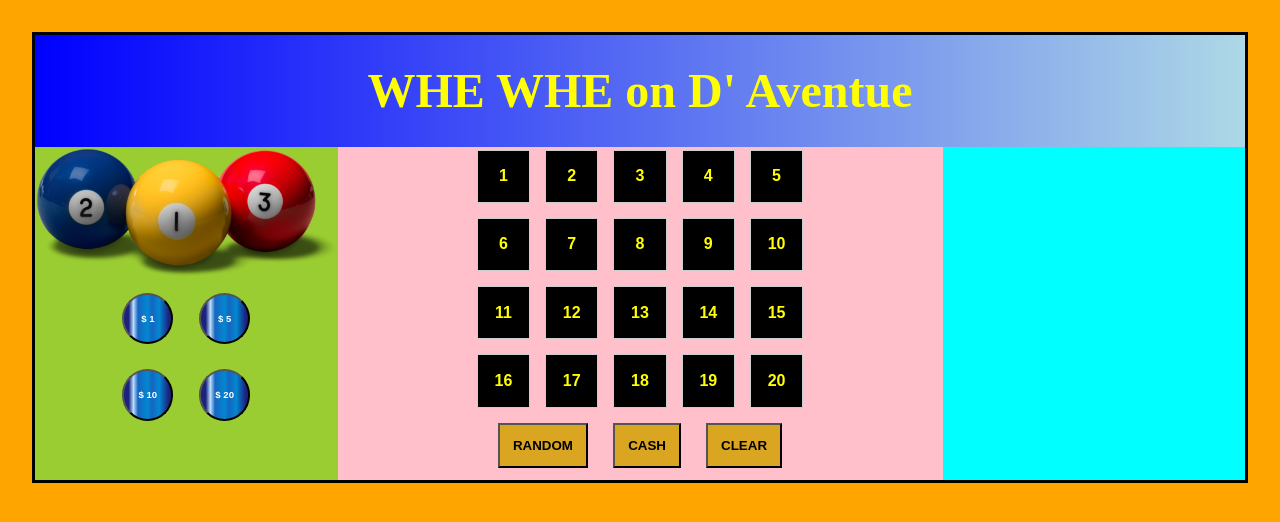
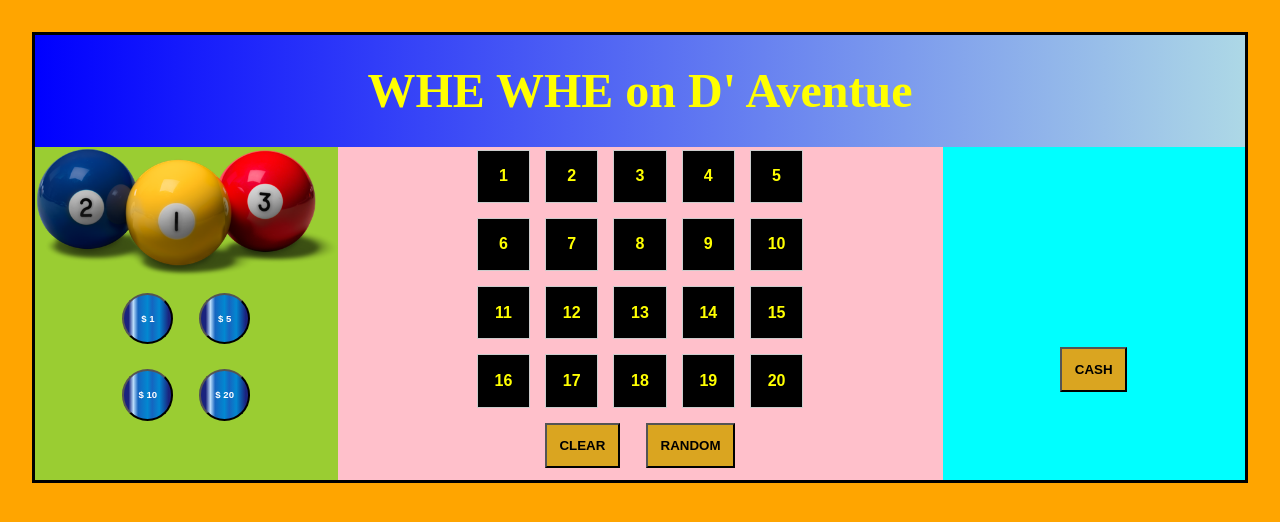
Before and after one commit to JunyaQ/WheWheLotterySystem, a React (Create React App) app: page / in a window 1280 px wide. Shown: the top 522 px of the page. Built offline with nearby package versions, Linux system fonts and the light colour scheme.

Commit message:
except random and finalize UI

```diff
--- a/src/App.js
+++ b/src/App.js
@@ -3,20 +3,57 @@ import bg_img from './img/bg_img.png';
 import PriceItem from './components/PriceItem';
 import NumItem from './components/NumItem';
 import BtnItem from'./components/BtnItem';
+import { useState } from 'react';
+import Sidebar from './components/Sidebar';
 
-const numbers = [
-  [1,2,3,4,5],
-  [6,7,8,9,10],
-  [11,12,13,14,15],
-  [16,17,18,19,20]]
+const numbers =
+  [1,2,3,4,5,6,7,8,9,10,11,12,13,14,15,16,17,18,19,20];
 
 const prices = [
   [1,5],
   [10,20]];
 
-  const optBtns=['RANDOM','CASH','CLEAR'];
+
 
 function App() {
+  const[totalPrice,setTotalPrice] = useState(0);// for price
+  const addPrice = (pr) =>{
+    console.log("Total price: "+totalPrice);
+    setTotalPrice(totalPrice+pr);
+  }
+
+  const[selectnum,setSelectnum] = useState([]);// for a list of 5 nums
+  const addNum = (num) =>{
+    console.log(selectnum);
+    if(selectnum.includes(num)){
+      setSelectnum(selectnum.filter(n=>n!==num));
+    }
+    else if (selectnum.length<5){
+      setSelectnum([...selectnum,num]);
+    }
+    else{
+      alert("Please remove a number before select another one (MAX 5 numbers)");
+    }
+  }
+  // for btns
+  const clickClear = () =>{
+    console.log("clear");
+    setSelectnum([]);
+    setTotalPrice(0);
+    console.log("clear");
+  }
+
+  // random function doesn't work
+  const clickRandom = () =>{
+    console.log("Random");
+// while random <5  keep adding to the list, and show on btnstatus
+  }
+
+  const [display, setDisplay] = useState(false);
+  const clickCash = () =>{
+    console.log("cash");
+    setDisplay(!display);
+  }
   return (
     <div className="App">
       {/* for header */}
@@ -30,7 +67,8 @@ function App() {
 
     <div className='priceList'>
     {prices.flat().map((pr)=>(
-      <PriceItem pr={pr} key={pr}>{prices}</PriceItem>
+      // if selected number length ==5 then can add price
+      <PriceItem pr={pr} key={pr} addpr={addPrice} available={selectnum.length==5}/>
     ))}
     </div>
     </div>
@@ -38,21 +76,25 @@ function App() {
     {/* for number choice in the middle */}
      <div className='middle'>
     <div className='numList'>
-    {numbers.flat().map((num)=>(
-      <NumItem num={num} key={num}>{numbers}</NumItem>
+    {numbers.map((num)=>(
+      <NumItem num={num} key={num} select={addNum} btnStatus={selectnum.includes(num)}>{numbers}</NumItem>
     ))}
     </div>
 
     <div className='btnItem'>
-      {optBtns.map((optbtn)=>(
-        <BtnItem optbtn={optbtn} key={optbtn}>{optbtn}</BtnItem>
-      ))}
+      {/* {optBtns.map((optbtn)=>(
+        <BtnItem optbtn={optbtn} key={optbtn} onClick={`${optbtn}`}>{optbtn}</BtnItem>
+      ))} */}
+      <BtnItem optbtn="CLEAR" clickButton={clickClear}/>
+      <BtnItem optbtn="RANDOM" clickButton={clickRandom}/>
    </div>
    </div>
 
      {/* for display receipt */}
-     <div className=' rightside'>
+     <div className=' rightside btnItem'>
 
+     {display == true && <Sidebar selectnum={selectnum} totalPrice={totalPrice} />}
+        <BtnItem optbtn="CASH" clickButton={clickCash}/>
      </div>
      </div>
 
--- a/src/components/BtnItem.jsx
+++ b/src/components/BtnItem.jsx
@@ -1,10 +1,10 @@
 import React from 'react'
-import NumItem from './NumItem'
 
-const BtnItem = ({optbtn, actionButton}) => {
+
+const BtnItem = ({optbtn, clickButton}) => {
   return (
     <div>
-        <button className='optBtn'>{optbtn}</button>
+        <button className= {`${optbtn}` } onClick={clickButton}>{optbtn}</button>
     </div>
   )
 }
--- a/src/components/NumItem.jsx
+++ b/src/components/NumItem.jsx
@@ -1,28 +1,10 @@
 import React, { useState } from "react";
 
-const NumItem = ({num}) => {
-    const [btnStatus, setBtnStatus] = useState(false); // Simplified state for a single button
-   const [list,setList] = useState([]);
+const NumItem = ({num, select, btnStatus}) => {
 
-
-const actionButton = () => {
-
-  if (list.length < 6 && !btnStatus) {
-    setBtnStatus(prevStatus => !prevStatus); // change button t->f
-    setList(prevList => [...prevList, num.toString()]);
-    console.log("btn status " + !btnStatus + " add num: " + num);
-    console.log([...list, num.toString()]); // Log updated list
-  } else if (list.length < 6 && btnStatus) {
-    setBtnStatus(prevStatus => !prevStatus);
-    setList(prevList => prevList.filter(item => item !== num.toString()));
-    console.log("btn status " + !btnStatus + " remove num: " + num);
-    console.log(list.filter(item => item !== num.toString())); // Log updated list
-  } else {
-    // Show an alert if the button has been clicked 5 or more times
-    alert("Button click limit reached.");
+   const actionButton = () => {
+    select(num);
   }
-};
-
     return (
         <div>
             <button
--- a/src/components/PriceItem.jsx
+++ b/src/components/PriceItem.jsx
@@ -1,9 +1,19 @@
-import React from "react";
+import React, {useState} from "react";
 
-const PriceItem =({pr})=>{
+const PriceItem =({pr,addpr, available})=>{
+
+  const priceCountButton = () =>{
+    if(available){
+      addpr(pr);
+    }
+    else{
+      alert("Please select 5 numbers before choose price");
+    }
+  }
     return(
         <div className='priceItem'>
-          <button className="prBtn">$ {pr}</button>
+          <button className="prBtn" onClick={priceCountButton}>$ {pr}</button>
+
         </div>
     )
 }
--- /dev/null
+++ b/src/components/Sidebar.jsx
@@ -0,0 +1,21 @@
+import React from 'react'
+
+const Sidebar = ({selectnum, totalPrice}) => {
+  return (
+    <div className='sidebar'>
+        <p> Number Selected: </p>
+        {/* {selectnum.map((num) => (
+          <p key={num}>Mark: {num}</p> */}
+        {/* ))} */}
+
+        {selectnum && selectnum.map(num => (
+          <p key={num}>Mark: {num}</p>
+        ))}
+
+
+        <br/><br/>
+        <p>Total: ${totalPrice}.00</p>
+    </div>
+  )
+}
+export default Sidebar;
--- a/src/index.css
+++ b/src/index.css
@@ -128,10 +128,17 @@ justify-content: center;
   justify-content: center;
 }
 
-.optBtn{
+.RANDOM, .CASH, .CLEAR{
   padding: 1vw;
   margin: 1vw;
   background-color: goldenrod;
   color: black;
   font-weight: bold;
 }
+.CASH{
+  margin-top: 25vh
+}
+.sidebar{
+  text-align: left;
+  font-size: 1rem;
+}
```
